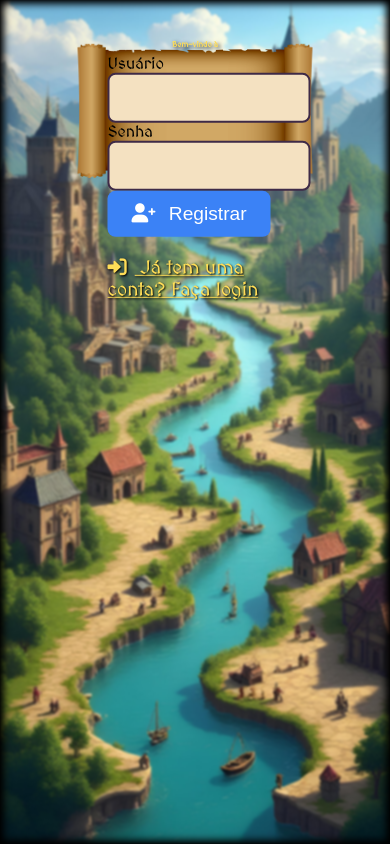
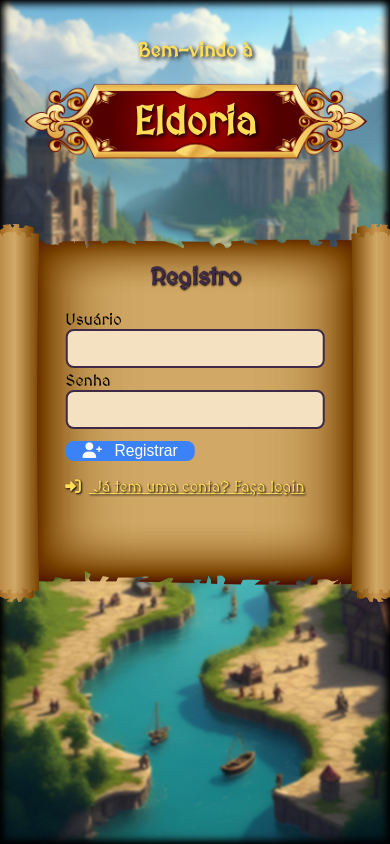
Before and after one commit to BanguelaDev/Trabalho-Pratico-P2, a Flask app: page /register in a window 390 px wide; the page is wider, and only the part inside the window is pictured. Run offline with Flask 3, Linux system fonts and the light colour scheme.

Commit message:
melhorias
melhorando a responsividade do html e organizacao

```diff
--- /dev/null
+++ b/src/static/css/login_register.css
@@ -0,0 +1,215 @@
+@import url('https://fonts.googleapis.com/css2?family=MedievalSharp&display=swap');
+
+/* Estilos gerais */
+body {
+    font-family: 'MedievalSharp', cursive;
+    background-color: black;
+    margin: 0;
+    padding: 0;
+}
+
+/* Fundo do site */
+body::before {
+    content: '';
+    position: fixed;
+    top: 0;
+    left: 0;
+    width: 100%;
+    height: 100%;
+    background-image: url('/static/img/eldoria-fundo.jpg');
+    background-repeat: no-repeat;
+    background-position: center;
+    background-size: cover;
+    filter: blur(0.3vw);
+    z-index: -1;
+    box-shadow: inset 0 0 2vw 1vw black;
+}
+
+/* Bem vindo a */
+header {
+    font-size: 2vw;
+    font-weight: bold;
+    color: #ffdd57;
+    text-shadow: 2px 2px 4px #000;
+    margin-top: 40px;
+    text-align: center;
+}
+
+/* Container para o banner com texto "Eldoria" */
+.text-banner-container {
+    position: relative;
+    width: 35%;
+    margin: 10px auto;
+}
+
+/* Banner Eldoria */
+.text-banner {
+    width: 100%;
+    height: auto;
+}
+
+/* Eldoria */
+.text-overlay {
+    position: absolute;
+    top: 50%;
+    left: 50%;
+    transform: translate(-50%, -50%);
+    color: #ffdd57;
+    font-size: 5vw;
+    text-align: center;
+    font-weight: bold;
+    text-shadow: 2px 2px 4px #000;
+}
+
+/* Container para o conteúdo do mapa */
+.map-container {
+    position: relative;
+    left: 50%;
+    width: 40vw; /* Largura em relação à viewport */
+    height: 40vh; /* Altura em relação à viewport */
+    transform: translateX(-50%);
+    margin-top: 50px;
+    padding: 20px;
+    display: flex;
+    flex-direction: column;
+    justify-content: center;
+}
+
+.map-image {
+    width: 100%;
+    height: 100%;
+    object-fit: fill;
+    position: absolute; /* Para que a imagem fique atrás do formulário */
+    top: 0;
+    left: 0;
+    z-index: -1;
+}
+
+/* Título do mapa "Login" */
+.form-header {
+    font-size: 1.5vw; /* Ajuste o tamanho da fonte */
+    font-weight: bold;
+    color: #3e2a47;
+    text-align: center;
+    text-shadow: 1px 1px 2px #000;
+}
+
+/* Estilo dos formulários */
+.map-form {
+    margin: auto;
+    width: 70%;
+    height: 100%;
+    flex-direction: column;
+    align-items: center;
+}
+
+/* Estilo dos inputs */
+.map-form input {
+    background-color: #f4e1c1;
+    color: #3e2a47;
+    padding: 1vh;
+    border-radius: 8px;
+    border: 2px solid #3e2a47;
+    width: 100%;
+    box-sizing: border-box ;
+    font-size: 1.5vw;
+    margin-bottom: 1vw;
+}
+
+/* Botão dentro do mapa */
+.map-form button {
+    background-color: #3b82f6;
+    color: white;
+    font-size: 1.5vw;
+    border-radius: 8px;
+    border: none;
+    cursor: pointer;
+    transition: background-color 0.3s ease;
+    width: 50%;
+    margin: 1vh auto 2vh;
+}
+
+/* Link para alternar entre login e registro */
+.toggle-button {
+    color: #ffdd57;
+    font-size: 2vh;
+    text-decoration: underline;
+    text-shadow: 1px 1px 2px #000;
+    text-align: center;
+    width: 50%; /* Defina a largura para o texto, se necessário */
+}
+
+/* Adicionando ícones aos botões */
+.map-form button i,
+.toggle-button i {
+    margin-right: 8px;
+}
+
+/* Media Queries */
+@media (max-width: 768px) {
+    .text-banner-container {
+        width: 70%;
+    }
+
+    .map-container {
+        width: 90%;
+    }
+
+    .form-header {
+        font-size: 2rem;
+    }
+
+    header {
+        font-size: 4vw;
+    }
+
+    .text-overlay {
+        font-size: 8vw;
+    }
+
+    .map-form input {
+        font-size: 3vw;
+    }
+
+    .map-form button {
+        font-size: 3vw;
+    }
+
+    .toggle-button {
+        font-size: 3vw;
+    }
+}
+
+@media (max-width: 480px) {
+    header {
+        font-size: 5vw;
+    }
+
+    .text-banner-container {
+        width: 90%;
+    }
+
+    .map-container {
+        width: 95%;
+    }
+
+    .form-header {
+        font-size: 1.5rem;
+    }
+
+    .text-overlay {
+        font-size: 10vw;
+    }
+
+    .map-form input {
+        font-size: 4vw;
+    }
+
+    .map-form button {
+        font-size: 4vw;
+    }
+
+    .toggle-button {
+        font-size: 4vw;
+    }
+}
--- a/src/templates/login_register.html
+++ b/src/templates/login_register.html
@@ -7,147 +7,7 @@
     <title>Página Inicial - Eldoria</title>
     <!-- Importação do ícone do Font Awesome -->
     <link href="https://cdnjs.cloudflare.com/ajax/libs/font-awesome/6.0.0-beta3/css/all.min.css" rel="stylesheet">
-    <style>
-        @import url('https://fonts.googleapis.com/css2?family=MedievalSharp&display=swap');
-
-        /* Estilos gerais */
-        body {
-            font-family: 'MedievalSharp', cursive;
-            background-color: black;
-            margin: 0;
-            padding: 0;
-        }
-
-        /* Imagem de fundo com blur */
-        body::before {
-            content: '';
-            position: fixed;
-            top: 0;
-            left: 0;
-            width: 100%;
-            height: 100%;
-            background-image: url('/static/img/eldoria-fundo.jpg');
-            background-repeat: no-repeat;
-            background-position: center;
-            background-size: cover;
-            filter: blur(0.3vw);
-            z-index: -1;
-            box-shadow: inset 0 0 2vw 1vw black;
-        }
-
-        /* Título principal */
-        header {
-            font-size: 2vw;
-            font-weight: bold;
-            color: #ffdd57;
-            text-shadow: 2px 2px 4px #000;
-            margin-top: 40px;
-            text-align: center;
-        }
-
-        /* Container para o banner com texto sobreposto */
-        .text-banner-container {
-            position: relative;
-            width: 35%;
-            margin: 10px auto;
-        }
-
-        .text-banner {
-            width: 100%;
-            height: auto;
-        }
-
-        .text-overlay {
-            position: absolute;
-            top: 50%;
-            left: 50%;
-            transform: translate(-50%, -50%);
-            color: #ffdd57;
-            font-size: 5vw;
-            text-align: center;
-            font-weight: bold;
-            text-shadow: 2px 2px 4px #000;
-        }
-
-        /* Container para o conteúdo do formulário com imagem de pergaminho */
-        .parchment-container {
-            position: absolute;
-            left: 50%;
-            width: 50%;
-            transform: translate(-50%, -50%);
-            background-image: url('/static/img/mapav2.png'); /* Imagem de pergaminho */
-            background-size: contain;
-            background-position: center;
-            background-repeat: no-repeat;
-            padding: 20px;
-            overflow: hidden;
-        }
-
-        /* Título do formulário dentro do pergaminho */
-        .form-header {
-            font-size: 2.5rem;
-            font-weight: bold;
-            color: #3e2a47;
-            text-align: center;
-            text-shadow: 1px 1px 2px #000;
-        }
-
-        /* Estilo do formulário dentro do pergaminho */
-        .parchment-form {
-            display: flex;
-            flex-direction: column;
-            gap: 20px;
-            padding: 10px;
-        }
-
-        .parchment-form input {
-            background-color: #f4e1c1;
-            color: #3e2a47;
-            padding: 12px;
-            border-radius: 8px;
-            border: 2px solid #3e2a47;
-            width: 100%;
-            font-size: 1.2rem;
-            transition: border 0.3s ease-in-out, box-shadow 0.3s ease-in-out;
-        }
-
-        .parchment-form input:focus {
-            border-color: #ffdd57;
-            box-shadow: 0 0 5px #ffdd57;
-        }
-
-        /* Botão dentro do pergaminho */
-        .parchment-form button {
-            background-color: #3b82f6;
-            color: white;
-            font-size: 1.2rem;
-            padding: 12px 24px;
-            border-radius: 8px;
-            border: none;
-            cursor: pointer;
-            transition: background-color 0.3s ease;
-        }
-
-        .parchment-form button:hover {
-            background-color: #2563eb;
-        }
-
-        /* Link para alternar entre login e registro */
-        .toggle-button {
-            color: #ffdd57;
-            font-size: 1.2rem;
-            text-decoration: underline;
-            text-shadow: 1px 1px 2px #000;
-            margin-top: 10px;
-            text-align: center;
-        }
-
-        /* Adicionando ícones aos botões */
-        .parchment-form button i,
-        .toggle-button i {
-            margin-right: 8px;
-        }
-    </style>
+    <link rel="stylesheet" href="{{ url_for('static', filename='css/login_register.css') }}">
 </head>
 
 <body>
@@ -162,11 +22,12 @@
     </div>
 
     <!-- Container central para o conteúdo do formulário com efeito de pergaminho -->
-    <div class="parchment-container">
+    <div class="map-container">
+        <img src="/static/img/mapav2.png" alt="Mapa" class="map-image">
 
         <!-- Formulário de login -->
         {% if not register %}
-        <div class="parchment-form" id="login-form">
+        <div class="map-form" id="login-form">
             <h2 class="form-header">Login</h2>
             <form action="{{ url_for('auth.login') }}" method="post">
                 <div>
@@ -183,18 +44,21 @@
                     <p>{{ error }}</p>
                     {% endif %}
                 </div>
-                <div class="text-center">
+
+                <div style="text-align: center">
                     <button type="submit"><i class="fas fa-sign-in-alt"></i> Entrar</button>
                 </div>
+
+                <div style="text-align: center">
+                    <a href="{{ url_for('auth.register') }}" class="toggle-button"><i class="fas fa-user-plus"></i> Não tem conta? Registre-se</a>
+                </div>
+
             </form>
-            <div>
-                <a href="{{ url_for('auth.register') }}" class="toggle-button"><i class="fas fa-user-plus"></i> Não tem conta? Registre-se</a>
-            </div>
         </div>
 
         <!-- Formulário de registro -->
         {% else %}
-        <div class="parchment-form" id="register-form">
+        <div class="map-form" id="register-form">
             <h2 class="form-header">Registro</h2>
             <form action="{{ url_for('auth.register') }}" method="post">
                 <div>
```
